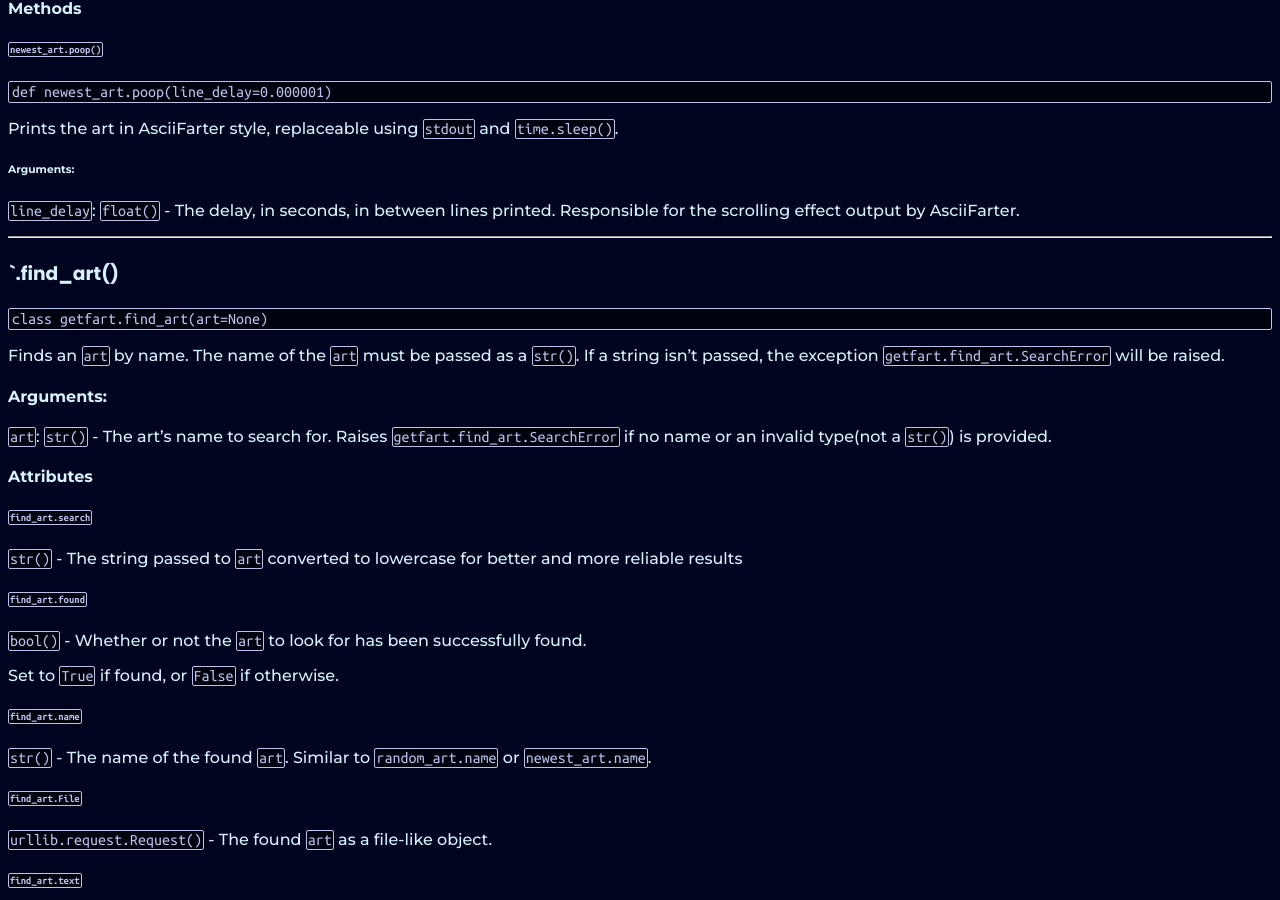
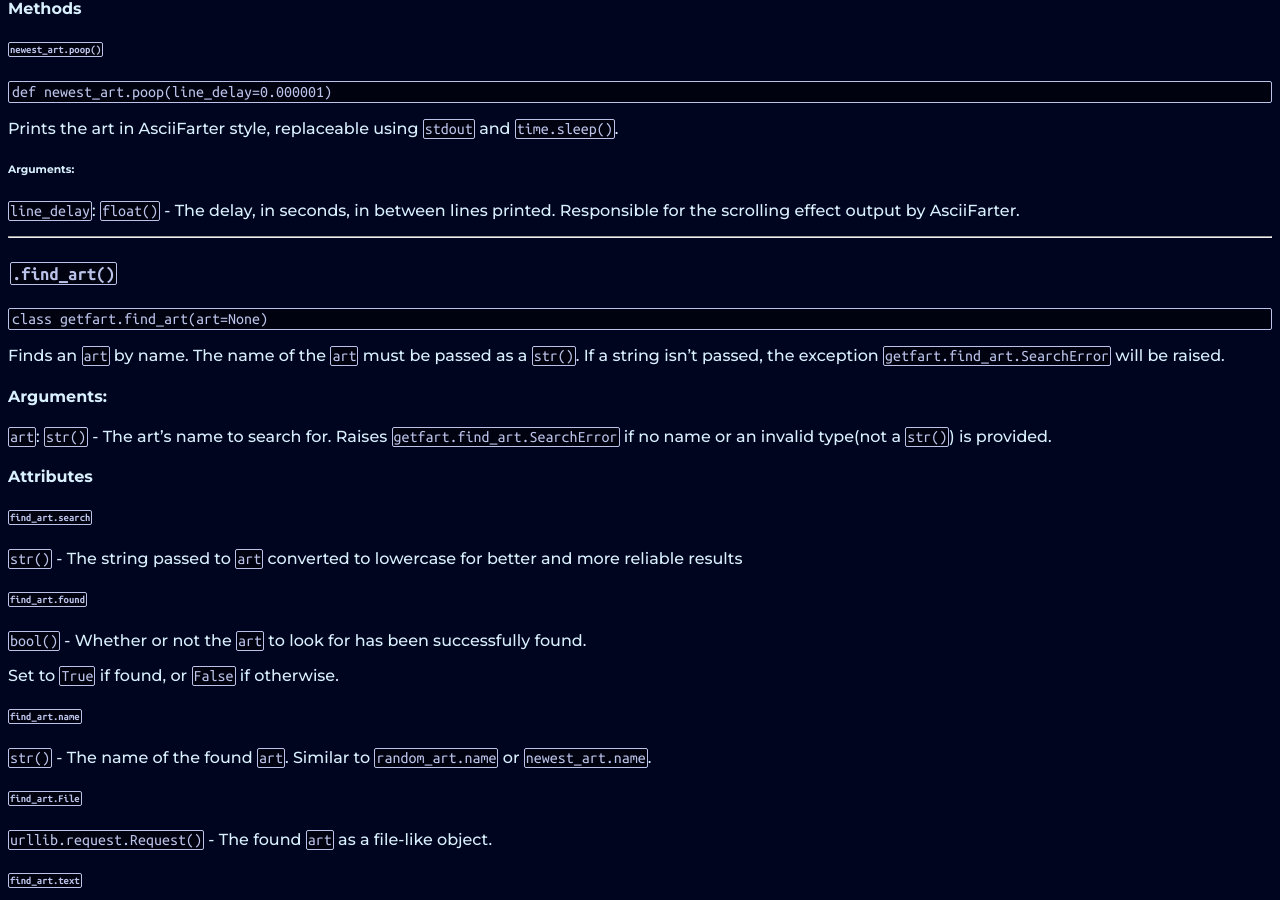
Before and after one commit to yeetssite/asciifarter, a Jekyll site: the page built from source/fartlib/docs/reference.md, in a window 1280 px wide and 900 px high, scrolled down 1459 px. Built offline with Jekyll 4.4.1, drawn with Linux system fonts in a browser that asks for light colours; our own code applies the rules of GitHub Pages for plain Markdown files; a script that is not in the unit is left out.

Commit message:
I know for a fucking FACT i put a backtick there but fuck you anyways

````diff
--- a/source/fartlib/docs/reference.md
+++ b/source/fartlib/docs/reference.md
@@ -65,7 +65,7 @@ Prints the art in AsciiFarter style, replaceable using [`stdout`](https://docs.p
 
 ---
 
-### `.find_art()
+### `.find_art()`
 ```python3
 class getfart.find_art(art=None)
 ```
````
